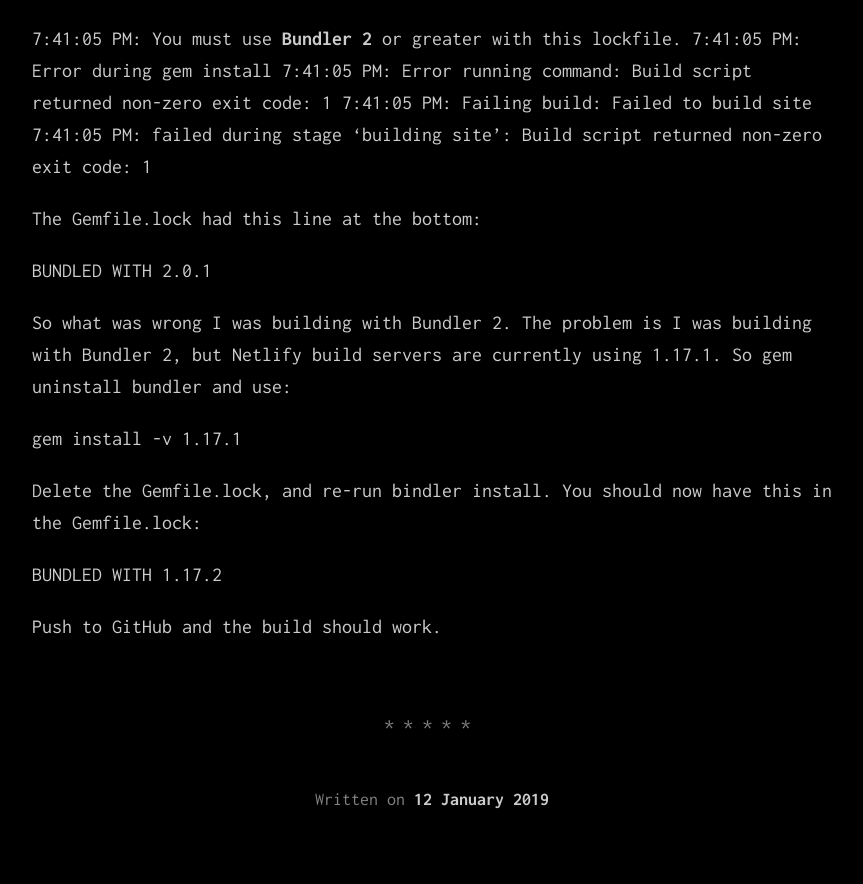
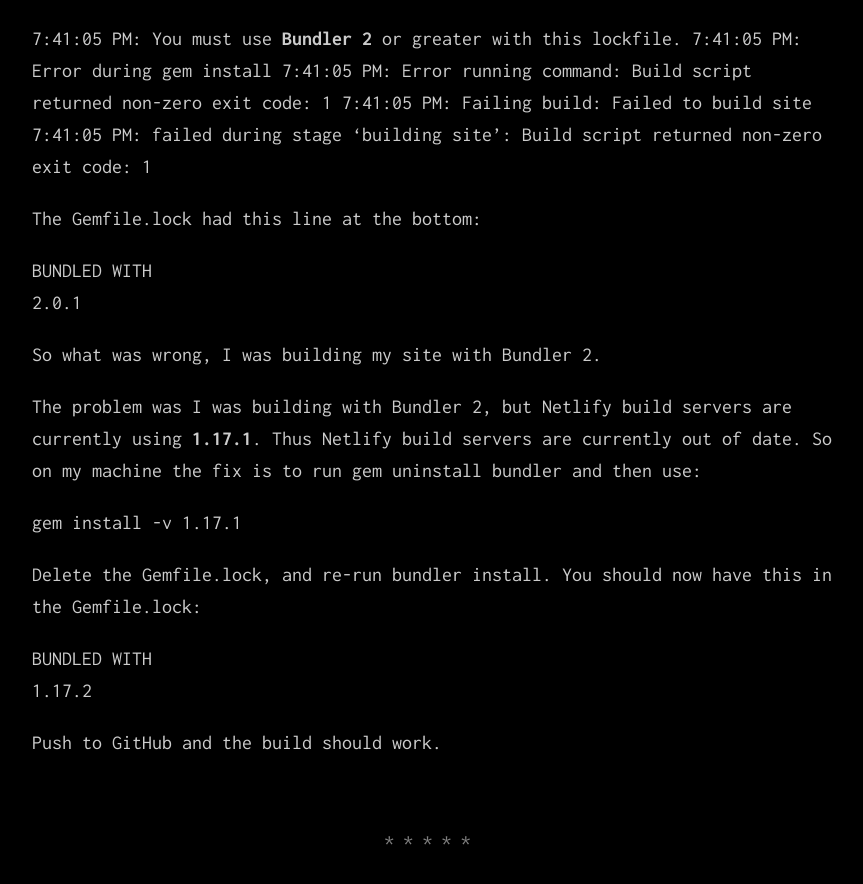
Before and after one commit to PhilStollery/philstollery.github.io, a Jekyll site: the page built from _posts/2019-01-12-you-must-use-bundler-2-or-greater-with-this-lockfile.md, in a window 1280 px wide and 900 px high, scrolled down 377 px. Shown: the top 884 px of the window, without its empty margins (208-1071 px from the left). Built offline with Jekyll 4.4.1, drawn with Linux system fonts in a browser that asks for light colours; a script that is not in the unit is left out.

Commit message:
Update Posts “2019-01-12-you-must-use-bundler-2-or-greater-with-this-lockfile”

```diff
--- a/_posts/2019-01-12-you-must-use-bundler-2-or-greater-with-this-lockfile.md
+++ b/_posts/2019-01-12-you-must-use-bundler-2-or-greater-with-this-lockfile.md
@@ -17,16 +17,18 @@
 
 The Gemfile.lock had this line at the bottom:
 
-BUNDLED WITH
+BUNDLED WITH<br/>
    2.0.1
 
-So what was wrong I was building with Bundler 2. The problem is I was building with Bundler 2, but Netlify build servers are currently using 1.17.1. So gem uninstall bundler and use:
+So what was wrong, I was building my site with Bundler 2.
+
+The problem was I was building with Bundler 2, but Netlify build servers are currently using **1.17.1**. Thus Netlify build servers are currently out of date. So on my machine the fix is to run gem uninstall bundler and then use:
 
 gem install -v 1.17.1
 
-Delete the Gemfile.lock, and re-run bindler install. You should now have this in the Gemfile.lock:
+Delete the Gemfile.lock, and re-run bundler install. You should now have this in the Gemfile.lock:
 
-BUNDLED WITH
+BUNDLED WITH<br/>
    1.17.2
 
 Push to GitHub and the build should work.
```
